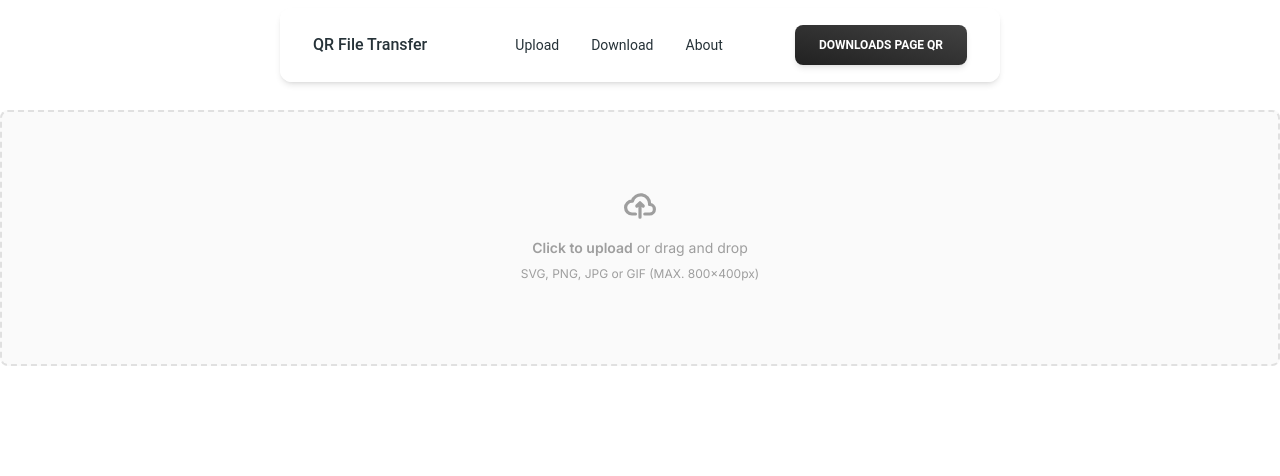
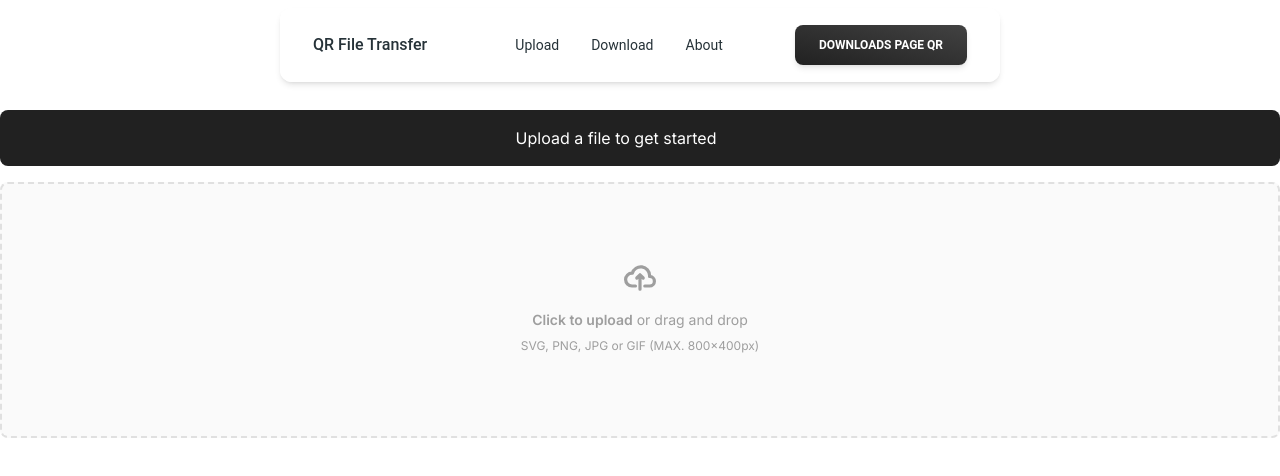
Before and after one commit to Deeds67/qr-file-transfer, a Next.js app: page /upload in a window 1280 px wide. Shown: the top 476 px of the page. Built offline with nearby package versions, Linux system fonts and the light colour scheme.

Commit message:
Add instructions

```diff
--- a/src/app/upload/page.tsx
+++ b/src/app/upload/page.tsx
@@ -3,7 +3,7 @@
 import React, { useEffect, useState } from "react";
 import { convertFileToStringArray } from "../libs/compression/Conversions";
 import BarcodeLooper from "../components/BarcodeLooper";
-import { Button, Input, Typography } from "@material-tailwind/react";
+import { Alert, Button, Input, Typography } from "@material-tailwind/react";
 
 
 const Upload = () => {
@@ -30,6 +30,7 @@ const Upload = () => {
 
     return (
             <div className="flex flex-col items-center">
+                {!file && <Alert className="mb-4 justify-center align-center">Upload a file to get started</Alert>}
                 {!file &&
                     <div className="flex items-center justify-center w-full">
                         <label htmlFor="file-upload" className="flex flex-col items-center justify-center w-full h-64 border-2 border-gray-300 border-dashed rounded-lg cursor-pointer bg-gray-50 dark:hover:bg-bray-800 dark:bg-gray-700 hover:bg-gray-100 dark:border-gray-600 dark:hover:border-gray-500 dark:hover:bg-gray-600">
@@ -45,6 +46,7 @@ const Upload = () => {
                     </div>
                 }
 
+                {file && <Alert className="mb-4 justify-center align-center">Open the download page on another device and scan the QR codes to download the file</Alert>}
                 {file && <Typography>Selected file: {file.name}</Typography>}
 
                 {file && (
```
